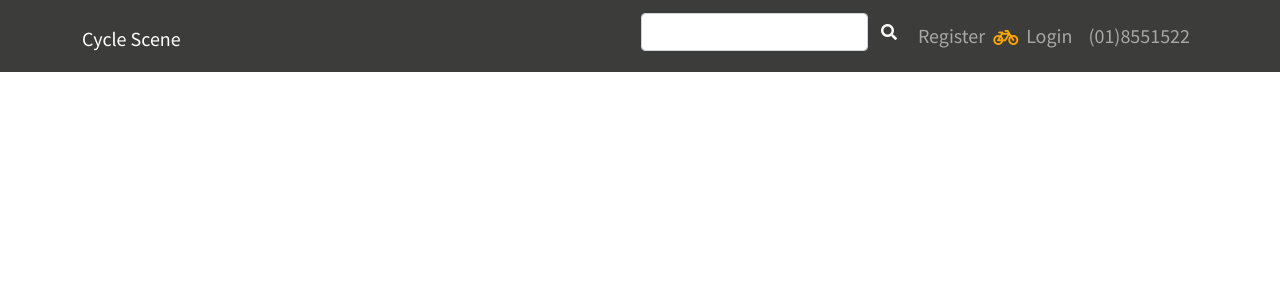
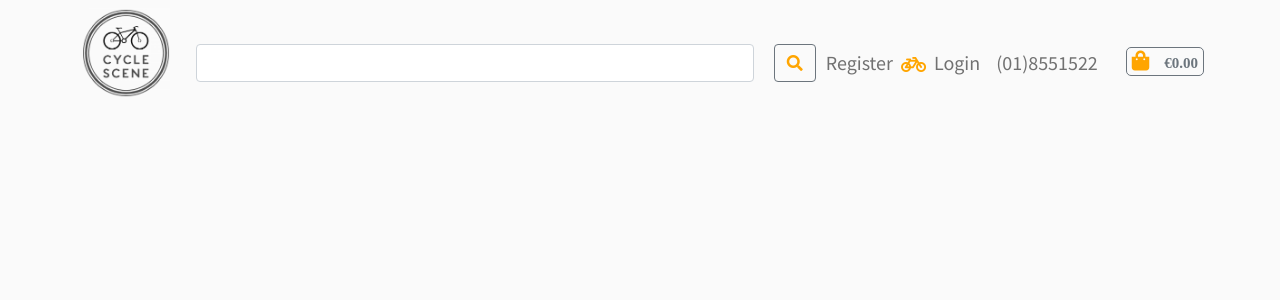
Before and after one commit to KRyan23/CycleScene, a Django app: page / in a window 1280 px wide. Shown: the top 300 px of the page. Run offline with Django 3.2, Linux system fonts and the light colour scheme.

Commit message:
main navigation layout

```diff
--- a/static/css/base.css
+++ b/static/css/base.css
@@ -2,6 +2,7 @@
 
 body {
     font-family: 'Source Sans Pro', sans-serif;
+    background-color: #fafafa;
 }
 
 a, a:hover {
@@ -14,13 +15,29 @@
 }
 
 .top-navigation {
-    background-color:#3c3c3b;
+    background-color:fafafa;
 }
 
 .fa-bicycle {
     margin-top: 0.75em;
     color: orange;
     font-size: 1.25em;
+}
+
+.fa-shopping-bag {
+    color: orange;
+    font-size: 1.25em;
+    margin: 0.35em 1.0em 0 1em;
+    border: 1px solid #6C757D;
+    border-radius: 5px;
+    padding: 5px 5px 5px 5px;
+
+}
+
+.shopping-bag-total {
+    font-size: 0.75em;
+    color:#6C757D;
+    padding-left: 1em;
 }
 
 .navlink-alignment {
@@ -33,6 +50,26 @@
 }
 
 .fa-search {
+    color: orange;
+    border-color: orange;
+}
+
+.btn-outline-secondary {
+    margin: 0 2px 0 20px;
+}
+
+.main-logo {
+    height: 90px;
+    width: 90px;
+    margin: 0 10px 20px 0px;
+}
+
+.shopping-cart-mobile {
+    background-color: #6C757D;
+    height: 42px;
+}
+
+.shopping-cart-mobile span{
     color: #fafafa;
 }
 /* not currently in use but may need
--- a/templates/base.html
+++ b/templates/base.html
@@ -17,20 +17,32 @@
 <body>
 <header class="top-navigation">
     <div class="container">
-  <nav class="navbar navbar-expand-md navbar-dark">
-     <h1><a href="#" class="navbar-brand">Cycle Scene</a></h1>
-    <button class="navbar-toggler" type="button" data-bs-toggle="collapse" data-bs-target="#toggleMobileMenu" aria-controls="toggleMobileMenu" aria-expanded="false" aria-label="ToggleNavigation">
-    <span class="navbar-toggler-icon"></span>
-    </button>
+  <nav class="navbar navbar-expand-md navbar-light">
+    <img class="main-logo text-center" src="media/logo100.png">
+     <h1><a href="#" class="navbar-brand"><span class="brand-heading"></span></a></h1>
+     <div class="col-xm-4 col-sm-6 col-md-4 col-lg-4 col-xl-6">
+      <form class="d-flex">
+     <input type="text" class="form-control search-box"></div><button type="submit" class="btn btn-outline-secondary"><i class="fa fa-search"></i></button>
+    </form>
+
+     <button class="navbar-toggler" type="button" data-bs-toggle="collapse" data-bs-target="#toggleMobileMenu" aria-controls="toggleMobileMenu" aria-expanded="false" aria-label="ToggleNavigation">
+
+      <span class="navbar-toggler-icon"></span>
+
+      </button>
     <div class="collapse navbar-collapse" id="toggleMobileMenu">
     <ul class="navbar-nav ms-auto">
-        <li><form class="d-flex"><input type="text" class="form-control "><button type="submit" class="btn btn-default"><i class="fa fa-search"></i></button></form></li>
         <li><a href="#" class="nav-link navlink-alignment">Register</a></li><i class="fas fa-bicycle"></i>
         <li><a href="#" class="nav-link navlink-alignment">Login</a></li>
-        <a href="tel:018551522" class="nav-link" aria-label="telephone" title="telephone"><span class="telephone-number">(01)8551522</span></a>
+        <li><a href="tel:018551522" class="nav-link" aria-label="telephone" title="telephone"><span class="telephone-number">(01)8551522</span></a></li>
+        <li><i class="fas fa-shopping-bag fa-lg"><span class="shopping-bag-total">€0.00</span></i> </li>
     </ul>
     </div>
 </nav>
+</div>
+
+<div class="shopping-cart-mobile text-center">
+  <i class="fas fa-shopping-bag fa-lg"><span class="shopping-bag-total">€0.00</span></i>
 </div>
 
 </header>
```
Also changed, not shown: other parts of static/css/base.css (+50 -2 lines).
